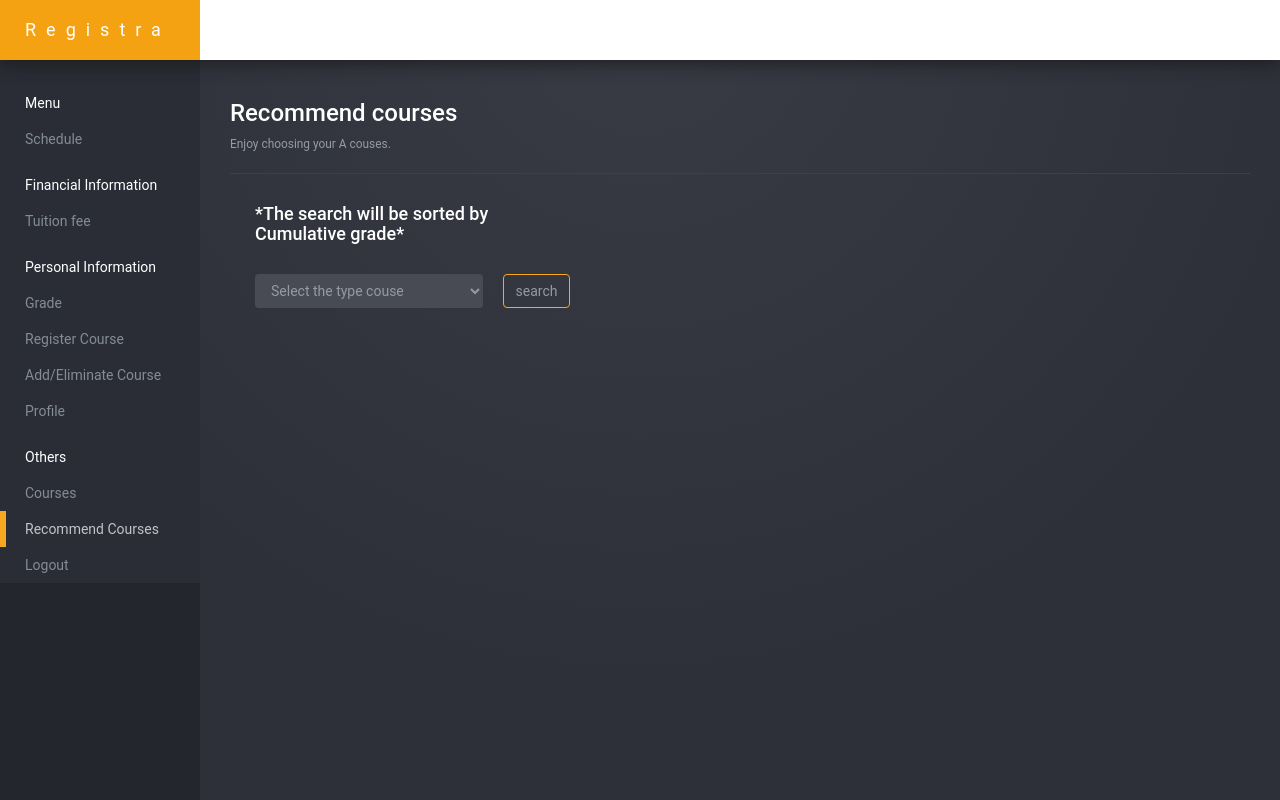
After one commit to kheminw/reg-ting-rao, a Flask app: page /recommend in a window 1280 px wide. The commit adds this page. Run offline with Flask 2, Linux system fonts and the light colour scheme; a user stored in the database is signed in; data comes from the database, SQL or seed files in the repository; some libraries are stand-ins or nearby versions.

Commit message:
add recommend page

```diff
--- a/app/routes.py
+++ b/app/routes.py
@@ -206,6 +206,11 @@ def tuition():
     return render_template("tuition.html", title='tuition',
     user=user,tuition=tuition,pay_tuition=pay_tuition,tuition_amount_dict=tuition_amount_dict)
 
+@app.route("/recommend", methods=['GET','POST'])
+@login_required
+def recommend():
+    return render_template("recommend.html", title='recommend')
+
 @app.route("/logout", methods=['GET'])
 @login_required
 def logout():
--- a/app/templates/main.html
+++ b/app/templates/main.html
@@ -16,6 +16,7 @@
       <li><a href="/profile">Profile</a></li>
       <li class="nav-category">Others</li>
       <li><a href="/courses">Courses</a></li>
+      <li><a href="/recommend">Recommend Courses</a></li>
       <li><a href="/logout">Logout</a></li>
     </ul>
   </nav>
--- /dev/null
+++ b/app/templates/recommend.html
@@ -0,0 +1,39 @@
+{% extends "main.html" %}
+{% block content1 %}
+
+<section class="content">
+  <h3>Recommend courses</h3>
+  <small>Enjoy choosing your A couses.</small>
+  <hr>
+  <div class="container-fluid">
+    <div class="col-lg-4">
+      <h4>*The search will be sorted by Cumulative grade*</h4>
+      <br>
+      <div class="row">
+        <div class="col-lg-9">
+          <select class="select-recommend form-control">
+          <option>Select the type couse</option>
+          <option value="gen-sci">Gened Science</option>
+          <option value="gen-soc">Gened Social</option>
+          <option value="gen-hu">Gened Human</option>
+          <option value="gen-in">Gened Interdisciplinary</option>
+        </select>
+        </div>
+        <div class="col-lg-1">
+          <button class="btn btn-accent">search</button>
+        </div>
+      </div>
+    </div>
+  </div>
+</section>
+
+<!-- <script>
+  $(document).ready(function(){
+    $(".select-recommend").select2({
+      placeholder: "Select the type couse",
+      allowClear: true
+    });
+  })
+</script> -->
+
+{% endblock %}
```
Also changed, not shown: app/templates/courses.html (+4 -4 lines).
